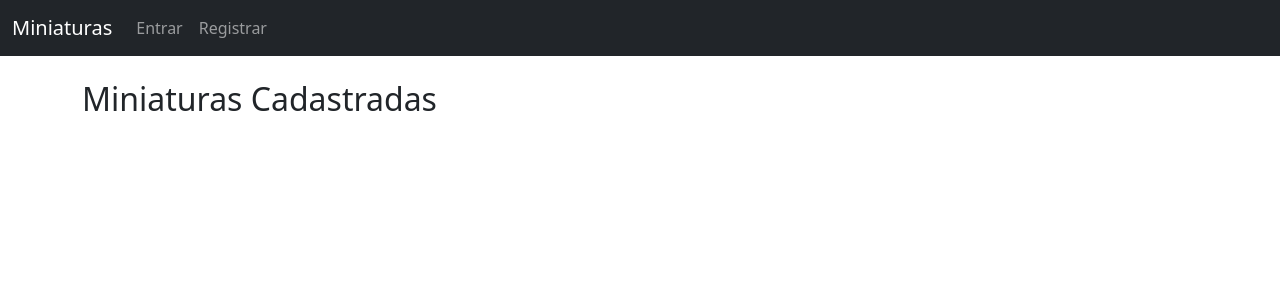
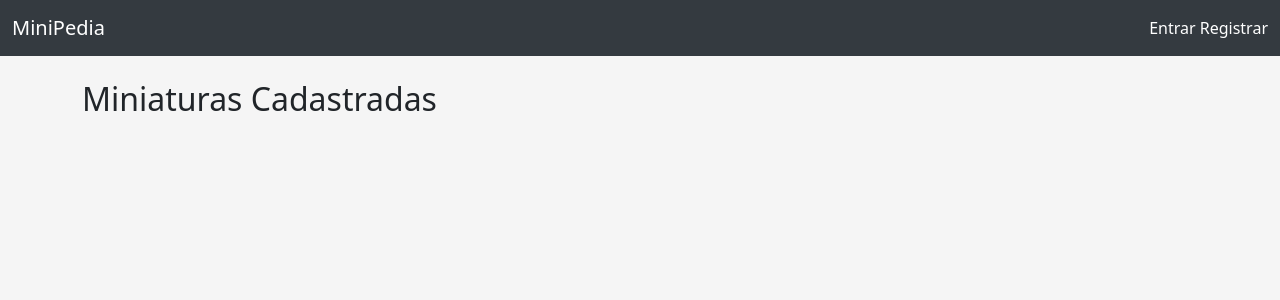
Before and after one commit to everaldodisco/minipedia, a Flask app: page / in a window 1280 px wide. Shown: the top 300 px of the page. Run offline with Flask 3, Linux system fonts and the light colour scheme; data that the repository does not hold is empty.

Commit message:
Atualização com nova estrutura templates e static

```diff
--- a/app.py
+++ b/app.py
@@ -1,19 +1,19 @@
-import os
+
 from flask import Flask, render_template, request, redirect, url_for, flash
 from flask_sqlalchemy import SQLAlchemy
 from flask_login import LoginManager, UserMixin, login_user, login_required, logout_user, current_user
 from werkzeug.security import generate_password_hash, check_password_hash
 
 app = Flask(__name__)
-app.config['SECRET_KEY'] = 'secret-key'
+app.config['SECRET_KEY'] = 'secretkey'
 app.config['SQLALCHEMY_DATABASE_URI'] = 'sqlite:///miniaturas.db'
 app.config['SQLALCHEMY_TRACK_MODIFICATIONS'] = False
 
 db = SQLAlchemy(app)
 login_manager = LoginManager(app)
-login_manager.login_view = "login"
+login_manager.login_view = 'login'
 
-# Tabela associativa para coleção
+# Tabela de associação para coleção
 colecao_table = db.Table('colecao',
     db.Column('user_id', db.Integer, db.ForeignKey('user.id')),
     db.Column('miniatura_id', db.Integer, db.ForeignKey('miniatura.id'))
@@ -24,126 +24,106 @@ class User(UserMixin, db.Model):
     name = db.Column(db.String(150))
     email = db.Column(db.String(150), unique=True)
     password = db.Column(db.String(150))
-    role = db.Column(db.String(50), default="user")
     colecao = db.relationship('Miniatura', secondary=colecao_table, backref='colecionadores')
-
-    def set_password(self, password):
-        self.password = generate_password_hash(password)
-
-    def check_password(self, password):
-        return check_password_hash(self.password, password)
 
 class Miniatura(db.Model):
     id = db.Column(db.Integer, primary_key=True)
     nome = db.Column(db.String(150))
     tipo = db.Column(db.String(50))
     lote = db.Column(db.String(50))
-    marca = db.Column(db.String(100))
+    marca = db.Column(db.String(50))
     cor = db.Column(db.String(50))
-    foto = db.Column(db.String(250))
-    ano = db.Column(db.Integer)
-    usuario_id = db.Column(db.Integer, db.ForeignKey('user.id'))
+    foto = db.Column(db.String(300))
 
 @login_manager.user_loader
 def load_user(user_id):
     return User.query.get(int(user_id))
 
-# Inicializar DB e criar admin
-with app.app_context():
-    db.create_all()
-    if not User.query.filter_by(email="admin@miniaturas.local").first():
-        admin = User(name="Administrador", email="admin@miniaturas.local", role="admin")
-        admin.set_password("admin123")
-        db.session.add(admin)
-        db.session.commit()
-
-@app.route("/", methods=["GET", "HEAD"])
+@app.route('/', methods=['GET', 'HEAD'])
 def index():
     miniaturas = Miniatura.query.all()
-    return render_template("index.html", miniaturas=miniaturas)
+    return render_template('index.html', miniaturas=miniaturas)
 
-@app.route("/login", methods=["GET", "POST", "HEAD"])
+@app.route('/login', methods=['GET', 'POST'])
 def login():
-    if request.method == "POST":
-        email = request.form["email"]
-        password = request.form["password"]
+    if request.method == 'POST':
+        email = request.form['email']
+        password = request.form['password']
         user = User.query.filter_by(email=email).first()
-        if user and user.check_password(password):
+        if user and check_password_hash(user.password, password):
             login_user(user)
-            return redirect(url_for("index"))
-        flash("Usuário ou senha inválidos", "danger")
-    return render_template("login.html")
+            return redirect(url_for('index'))
+        else:
+            flash('Login inválido')
+    return render_template('login.html')
 
-@app.route("/register", methods=["GET", "POST", "HEAD"])
+@app.route('/register', methods=['GET', 'POST'])
 def register():
-    if request.method == "POST":
-        name = request.form["name"]
-        email = request.form["email"]
-        password = request.form["password"]
+    if request.method == 'POST':
+        name = request.form['name']
+        email = request.form['email']
+        password = request.form['password']
+        hashed_password = generate_password_hash(password, method='sha256')
+        if User.query.filter_by(email=email).first():
+            flash('Email já cadastrado')
+        else:
+            new_user = User(name=name, email=email, password=hashed_password)
+            db.session.add(new_user)
+            db.session.commit()
+            flash('Conta criada com sucesso!')
+            return redirect(url_for('login'))
+    return render_template('register.html')
 
-        if User.query.filter_by(email=email).first():
-            flash("E-mail já cadastrado", "danger")
-        else:
-            user = User(name=name, email=email)
-            user.set_password(password)
-            db.session.add(user)
-            db.session.commit()
-            flash("Conta criada com sucesso", "success")
-            return redirect(url_for("login"))
-    return render_template("register.html")
-
-@app.route("/logout", methods=["GET", "HEAD"])
+@app.route('/logout')
 @login_required
 def logout():
     logout_user()
-    return redirect(url_for("index"))
+    return redirect(url_for('index'))
 
-@app.route("/adicionar", methods=["GET", "POST", "HEAD"])
+@app.route('/adicionar', methods=['GET', 'POST'])
 @login_required
 def adicionar():
-    if request.method == "POST":
-        nome = request.form["nome"]
-        tipo = request.form["tipo"]
-        lote = request.form["lote"]
-        marca = request.form["marca"]
-        cor = request.form["cor"]
-        foto = request.form["foto"]
-        ano = request.form["ano"]
+    if request.method == 'POST':
+        nome = request.form['nome']
+        tipo = request.form['tipo']
+        lote = request.form['lote']
+        marca = request.form['marca']
+        cor = request.form['cor']
+        foto = request.form['foto']
+        nova_miniatura = Miniatura(nome=nome, tipo=tipo, lote=lote, marca=marca, cor=cor, foto=foto)
+        db.session.add(nova_miniatura)
+        db.session.commit()
+        flash('Miniatura adicionada!')
+        return redirect(url_for('index'))
+    return render_template('adicionar.html')
 
-        nova = Miniatura(nome=nome, tipo=tipo, lote=lote, marca=marca, cor=cor, foto=foto, ano=ano, usuario_id=current_user.id)
-        db.session.add(nova)
-        db.session.commit()
-        flash("Miniatura adicionada com sucesso!", "success")
-        return redirect(url_for("index"))
-    return render_template("adicionar.html")
-
-@app.route("/buscar", methods=["GET", "POST"])
+@app.route('/buscar', methods=['GET', 'POST'])
 @login_required
 def buscar():
-    resultados = []
-    if request.method == "POST":
-        termo = request.form["termo"]
-        resultados = Miniatura.query.filter(Miniatura.nome.contains(termo)).all()
-    return render_template("buscar.html", resultados=resultados)
+    miniaturas = []
+    if request.method == 'POST':
+        termo = request.form['termo']
+        miniaturas = Miniatura.query.filter(Miniatura.nome.contains(termo)).all()
+    return render_template('buscar.html', miniaturas=miniaturas)
 
-@app.route("/adicionar_colecao/<int:miniatura_id>")
+@app.route('/adicionar_colecao/<int:miniatura_id>')
 @login_required
 def adicionar_colecao(miniatura_id):
-    miniatura = Miniatura.query.get_or_404(miniatura_id)
+    miniatura = Miniatura.query.get(miniatura_id)
     if miniatura not in current_user.colecao:
         current_user.colecao.append(miniatura)
         db.session.commit()
-        flash("Miniatura adicionada à sua coleção!", "success")
+        flash('Miniatura adicionada à sua coleção!')
     else:
-        flash("Essa miniatura já está na sua coleção!", "warning")
-    return redirect(url_for("minha_colecao"))
+        flash('Esta miniatura já está na sua coleção.')
+    return redirect(url_for('minha_colecao'))
 
-@app.route("/minha_colecao")
+@app.route('/minha_colecao')
 @login_required
 def minha_colecao():
-    return render_template("colecao.html", colecao=current_user.colecao)
+    return render_template('minha_colecao.html', miniaturas=current_user.colecao)
 
-if __name__ == "__main__":
-    from waitress import serve
-    port = int(os.environ.get("PORT", 5000))
-    serve(app, host="0.0.0.0", port=port)
+if __name__ == '__main__':
+    with app.app_context():
+        db.create_all()
+    app.run(host='0.0.0.0', port=5000)
--- a/templates/base.html
+++ b/templates/base.html
@@ -1,35 +1,40 @@
-<!doctype html>
+
+<!DOCTYPE html>
 <html lang="pt-br">
 <head>
-    <meta charset="utf-8">
-    <meta name="viewport" content="width=device-width, initial-scale=1">
-    <title>Miniaturas</title>
+    <meta charset="UTF-8">
+    <meta name="viewport" content="width=device-width, initial-scale=1.0">
+    <title>MiniPedia</title>
     <link href="https://cdn.jsdelivr.net/npm/bootstrap@5.3.0/dist/css/bootstrap.min.css" rel="stylesheet">
+    <style>
+        body { background-color: #f5f5f5; }
+        .navbar { background-color: #343a40; }
+        .navbar-brand, .nav-link, .navbar-text { color: #fff !important; }
+        .card { border-radius: 10px; box-shadow: 0 4px 8px rgba(0,0,0,0.1); }
+    </style>
 </head>
 <body>
-<nav class="navbar navbar-expand-lg navbar-dark bg-dark mb-4">
+    <nav class="navbar navbar-expand-lg">
         <div class="container-fluid">
-    <a class="navbar-brand" href="{{ url_for('index') }}">Miniaturas</a>
-    <div class="collapse navbar-collapse">
-      <ul class="navbar-nav me-auto">
+            <a class="navbar-brand" href="{{ url_for('index') }}">MiniPedia</a>
+            <div>
                 {% if current_user.is_authenticated %}
-          <li class="nav-item"><a class="nav-link" href="{{ url_for('adicionar') }}">Adicionar</a></li>
-          <li class="nav-item"><a class="nav-link" href="{{ url_for('buscar') }}">Buscar</a></li>
-          <li class="nav-item"><a class="nav-link" href="{{ url_for('minha_colecao') }}">Minha Coleção</a></li>
-          <li class="nav-item"><a class="nav-link" href="{{ url_for('logout') }}">Sair</a></li>
+                    <a class="nav-link d-inline" href="{{ url_for('adicionar') }}">Adicionar Miniatura</a>
+                    <a class="nav-link d-inline" href="{{ url_for('buscar') }}">Buscar</a>
+                    <a class="nav-link d-inline" href="{{ url_for('minha_colecao') }}">Minha Coleção</a>
+                    <a class="nav-link d-inline" href="{{ url_for('logout') }}">Sair</a>
                 {% else %}
-          <li class="nav-item"><a class="nav-link" href="{{ url_for('login') }}">Entrar</a></li>
-          <li class="nav-item"><a class="nav-link" href="{{ url_for('register') }}">Registrar</a></li>
+                    <a class="nav-link d-inline" href="{{ url_for('login') }}">Entrar</a>
+                    <a class="nav-link d-inline" href="{{ url_for('register') }}">Registrar</a>
                 {% endif %}
-      </ul>
             </div>
         </div>
     </nav>
-<div class="container">
-  {% with messages = get_flashed_messages(with_categories=true) %}
+    <div class="container mt-4">
+        {% with messages = get_flashed_messages() %}
             {% if messages %}
-      {% for category, message in messages %}
-        <div class="alert alert-{{ category }}">{{ message }}</div>
+                {% for msg in messages %}
+                    <div class="alert alert-info">{{ msg }}</div>
                 {% endfor %}
             {% endif %}
         {% endwith %}
--- a/templates/index.html
+++ b/templates/index.html
@@ -1,20 +1 @@
-{% extends "base.html" %}
-{% block content %}
-<h2>Miniaturas Cadastradas</h2>
-<div class="row">
-{% for m in miniaturas %}
-  <div class="col-md-4">
-    <div class="card mb-3">
-      {% if m.foto %}
-      <img src="{{ m.foto }}" class="card-img-top" alt="{{ m.nome }}">
-      {% endif %}
-      <div class="card-body">
-        <h5 class="card-title">{{ m.nome }}</h5>
-        <p class="card-text">{{ m.tipo }} | {{ m.marca }} | Cor: {{ m.cor }}</p>
-        <p class="card-text">Lote: {{ m.lote }} | Ano: {{ m.ano }}</p>
-      </div>
-    </div>
-  </div>
-{% endfor %}
-</div>
-{% endblock %}
+{% extends 'base.html' %}{% block content %}<h2>Miniaturas Cadastradas</h2><div class='row'>{% for m in miniaturas %}<div class='col-md-4'><div class='card mb-3'><img src='{{ m.foto }}' class='card-img-top'><div class='card-body'><h5 class='card-title'>{{ m.nome }}</h5><p>{{ m.tipo }} - {{ m.marca }} - {{ m.cor }}</p></div></div></div>{% endfor %}</div>{% endblock %}
--- /dev/null
+++ b/templates/minha_colecao.html
@@ -0,0 +1 @@
+{% extends 'base.html' %}{% block content %}<h2>Minha Coleção</h2><div class='row'>{% for m in miniaturas %}<div class='col-md-4'><div class='card mb-3'><img src='{{ m.foto }}' class='card-img-top'><div class='card-body'><h5>{{ m.nome }}</h5><p>{{ m.tipo }} - {{ m.marca }} - {{ m.cor }}</p></div></div></div>{% endfor %}</div>{% endblock %}
```
Also changed, not shown: templates/adicionar.html (+1 -14 lines), templates/buscar.html (+1 -22 lines), templates/login.html (+1 -9 lines), templates/register.html (+1 -10 lines). Lines whose indentation alone changed are shown as unchanged.
